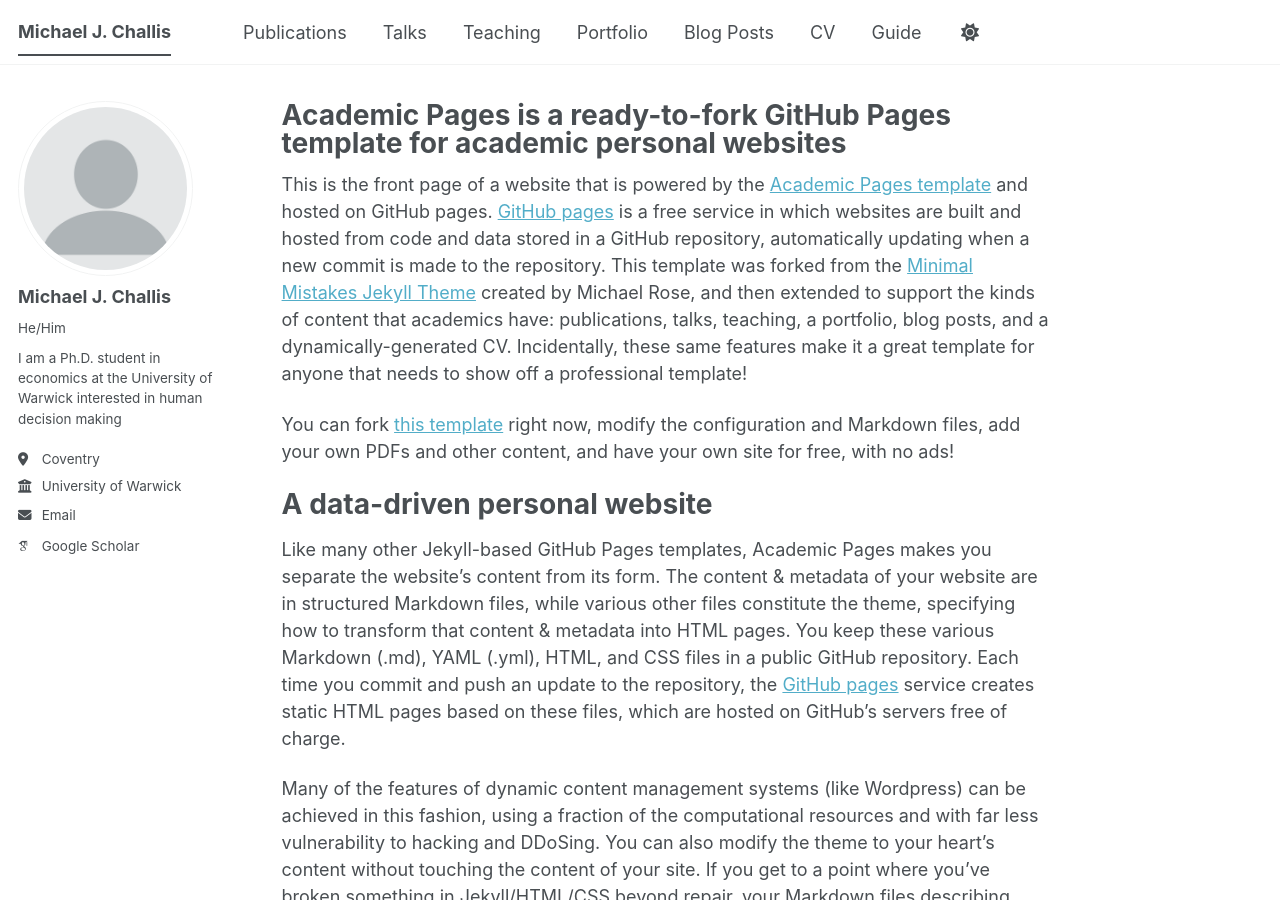
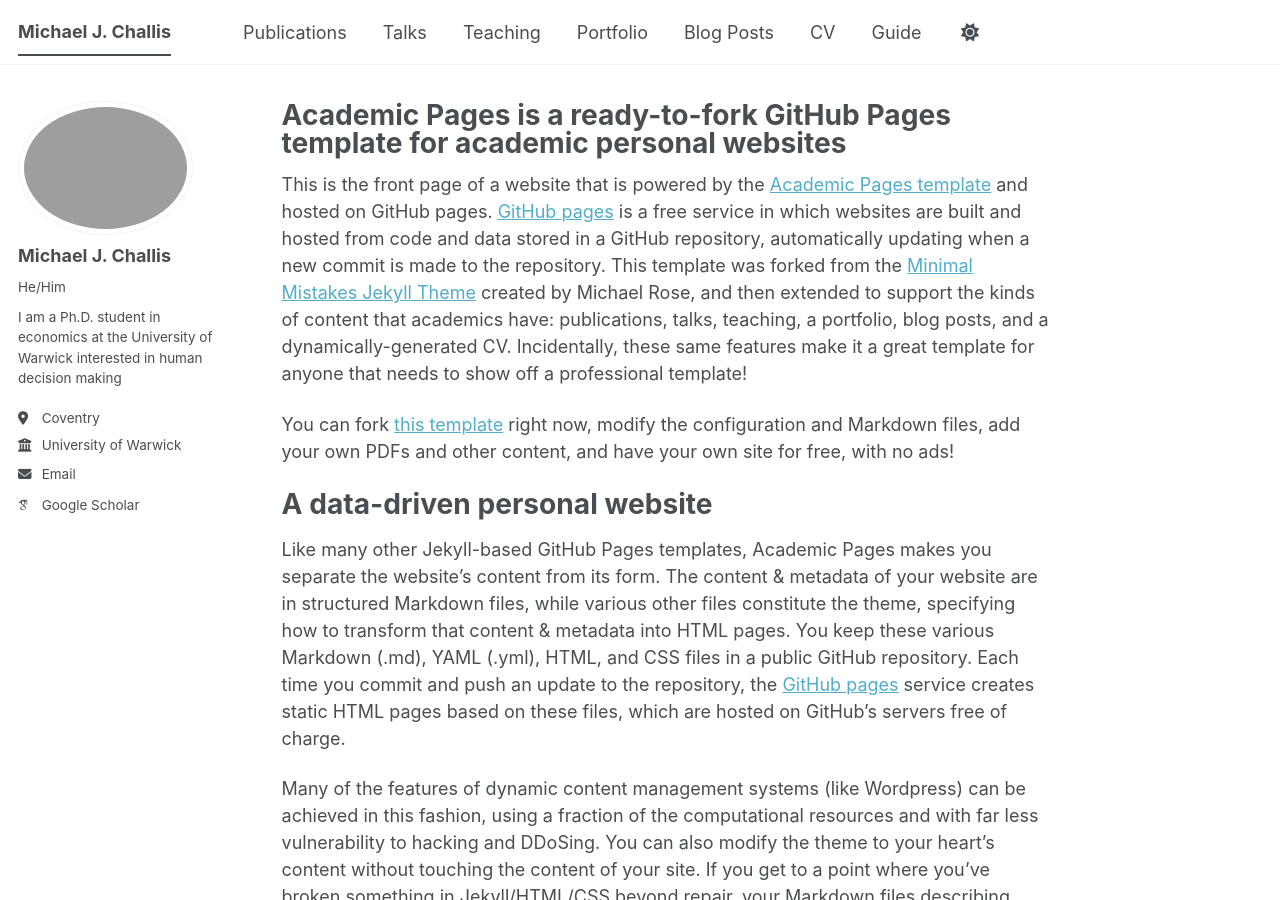
Before and after one commit to MichaelChallis/MichaelChallis.github.io, a Jekyll site: the page built from _pages/about.md, in a window 1280 px wide and 900 px high. Built offline with Jekyll 4.4.1, drawn with Linux system fonts in a browser that asks for light colours; some web fonts are replaced; a script bundle is joined from its source files by our own code; library files that are not in the unit come from our copies.

Commit message:
Update _config.yml

```diff
--- a/_config.yml
+++ b/_config.yml
@@ -23,7 +23,7 @@
 #               Additional customization can be done by editing /_includes/author-profile.html
 author:
   # Biographic information
-  avatar           : "profile.png"
+  avatar           : "Michael_Challis_pfp.JPG"
   name             : "Michael J. Challis"
   pronouns         : "He/Him"
   bio              : "I am a Ph.D. student in economics at the University of Warwick interested in human decision making"
```
